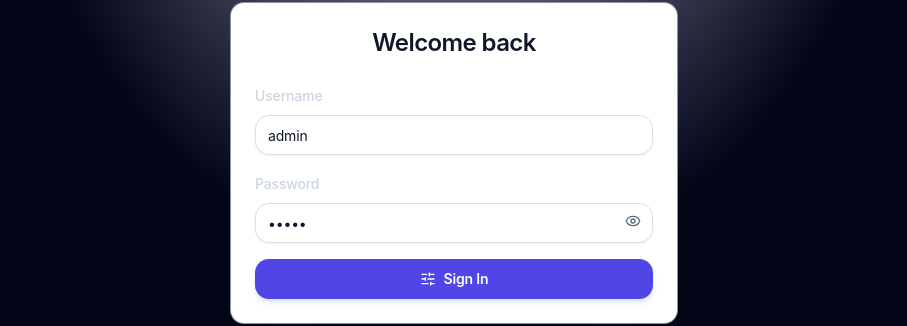
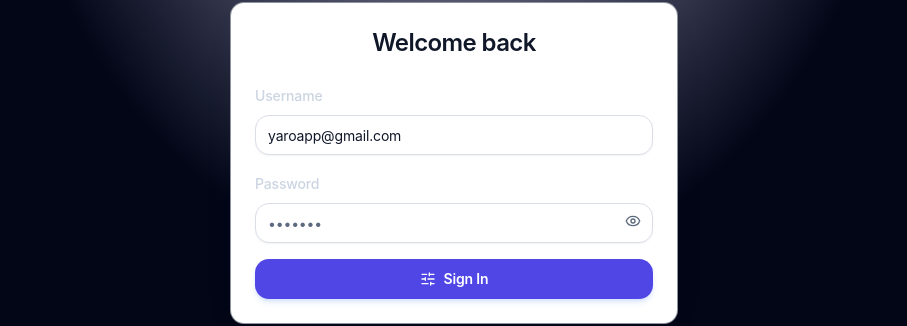
Before and after one commit to yarovoicechat-ai/yaroappmanagement, a Next.js app: page /login in a window 1280 px wide. Shown: the part 289-615 px from the top of the page, without its empty margins (186-1093 px from the left). Built offline with nearby package versions, Linux system fonts and the light colour scheme; no server answers.

Commit message:
fix(login): display backend error message and set default to yaroapp@gmail.com

```diff
--- a/app/(auth)/login/page.tsx
+++ b/app/(auth)/login/page.tsx
@@ -8,8 +8,8 @@ import { Card, CardContent, CardHeader, CardTitle } from '@/components/ui/Card';
 import { Loader2, SlidersHorizontal } from 'lucide-react';
 
 export default function LoginPage() {
-    const [username, setUsername] = useState('admin');
-    const [password, setPassword] = useState('admin');
+    const [username, setUsername] = useState('yaroapp@gmail.com');
+    const [password, setPassword] = useState('');
     const [error, setError] = useState('');
     const { login } = useAuth();
     const [isSigningIn, setIsSigningIn] = useState(false);
@@ -20,8 +20,8 @@ export default function LoginPage() {
         setIsSigningIn(true);
         try {
             await login(username, password);
-        } catch (err) {
-            setError('Invalid credentials');
+        } catch (err: any) {
+            setError(err?.message || 'Invalid credentials');
             setIsSigningIn(false);
         }
     };
```
